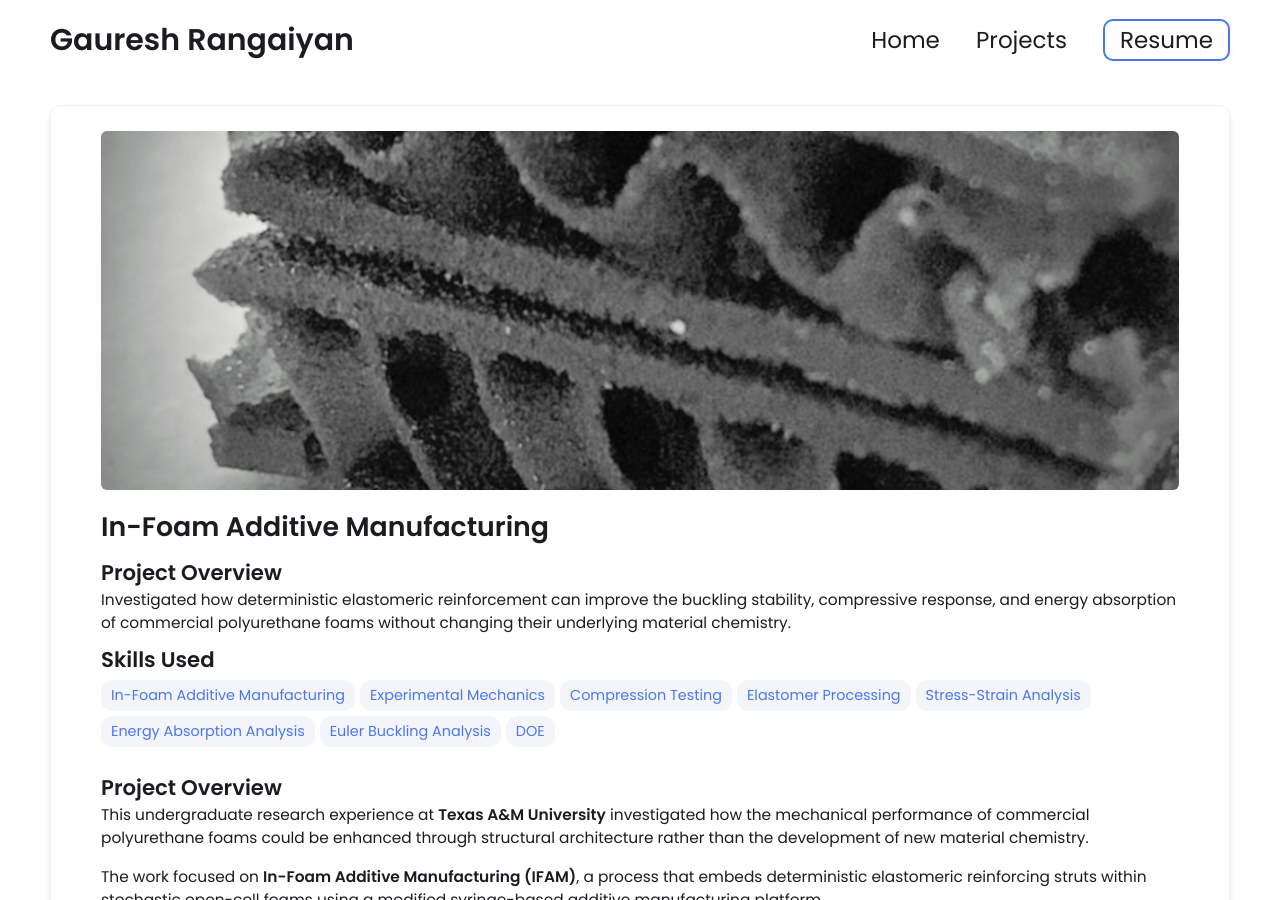
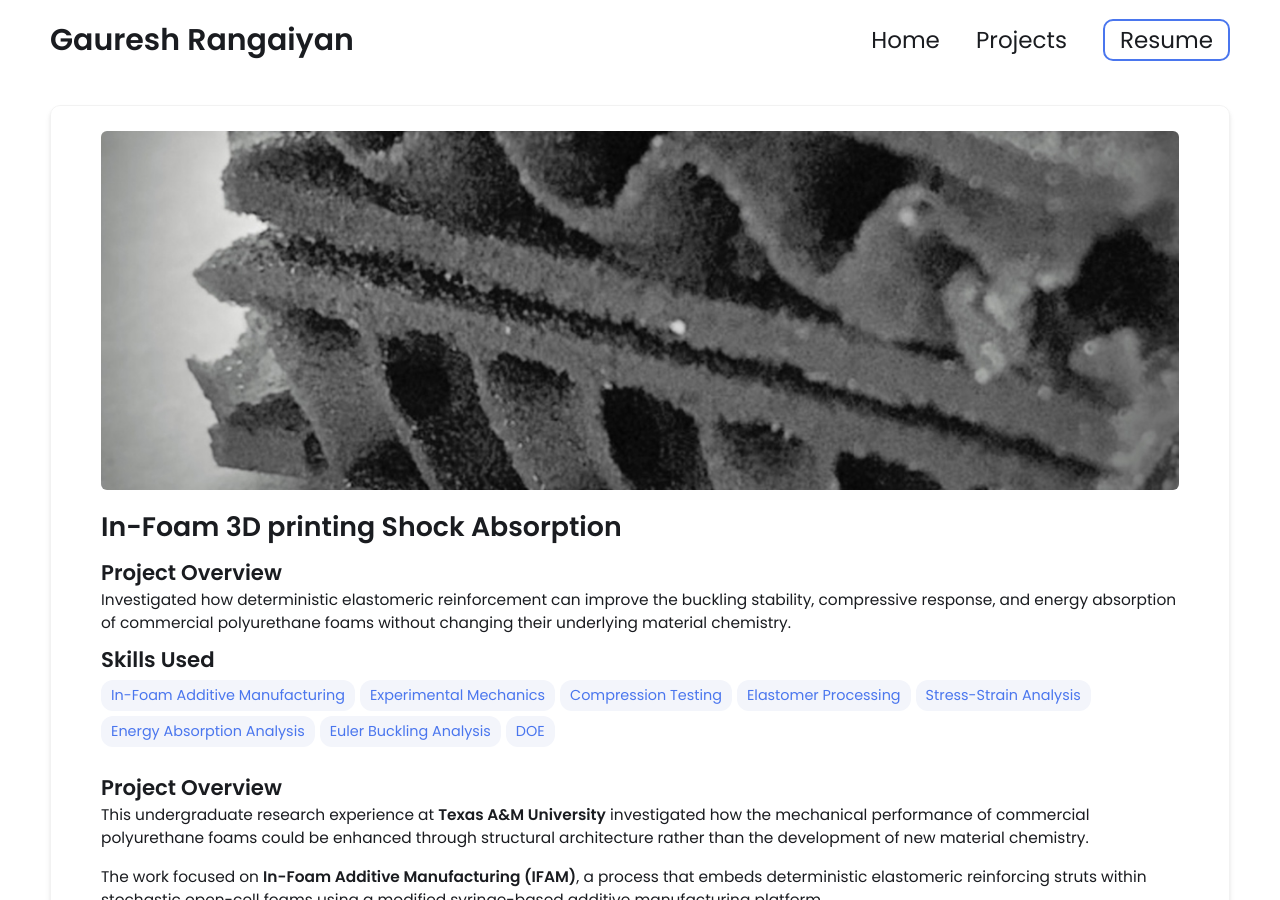
Before and after one commit to ggrangz/ggrangz.github.io, a Jekyll site: the page built from _projects/3D-Foam-Structures/index.md, in a window 1280 px wide and 900 px high. Built offline with Jekyll 4.4.1, drawn with Linux system fonts in a browser that asks for light colours.

Commit message:
Update index.md

```diff
--- a/_projects/3D-Foam-Structures/index.md
+++ b/_projects/3D-Foam-Structures/index.md
@@ -1,6 +1,6 @@
 ---
 layout: post
-title: In-Foam Additive Manufacturing
+title: In-Foam 3D printing Shock Absorption
 description: >-
   Investigated how deterministic elastomeric reinforcement can improve the
   buckling stability, compressive response, and energy absorption of commercial
```
